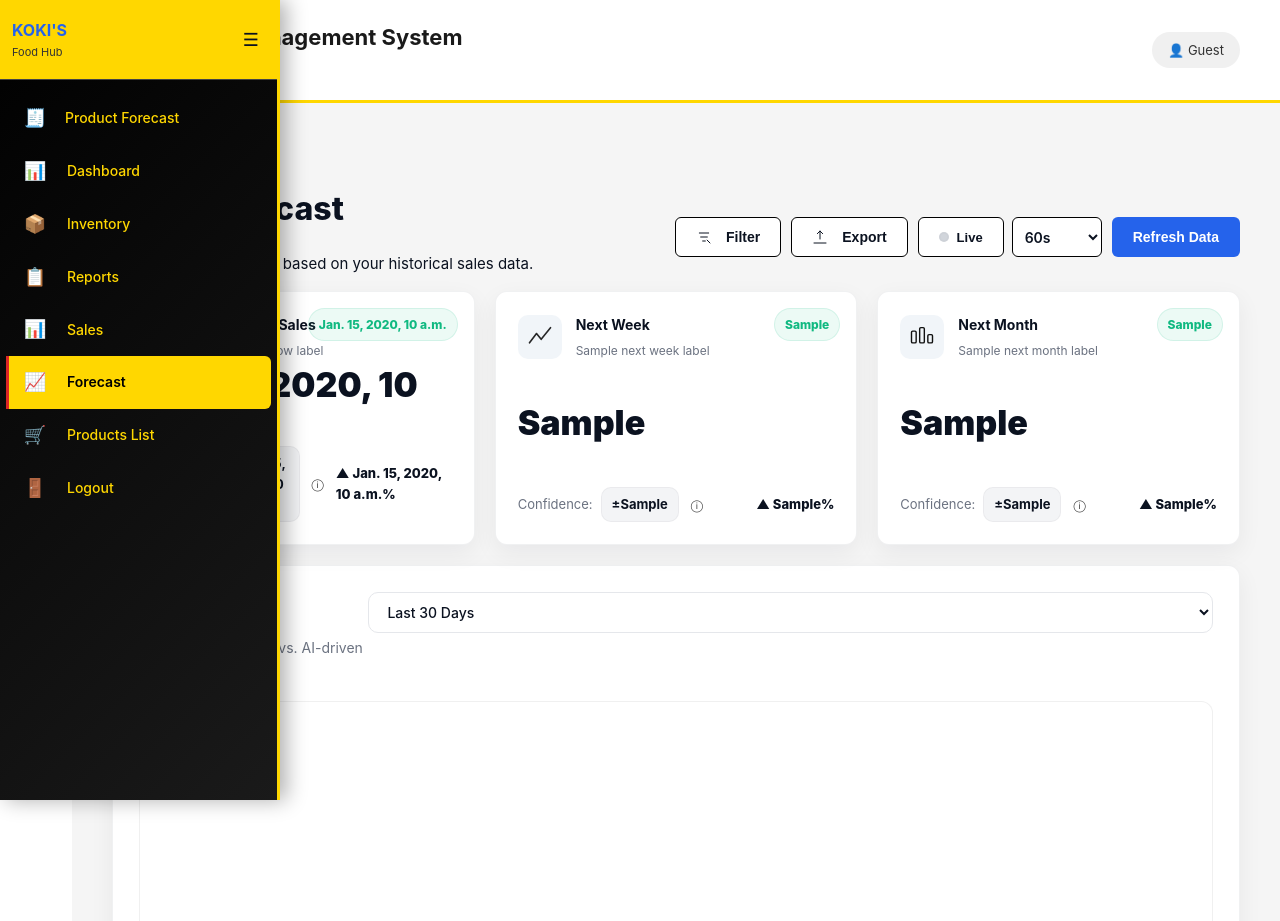
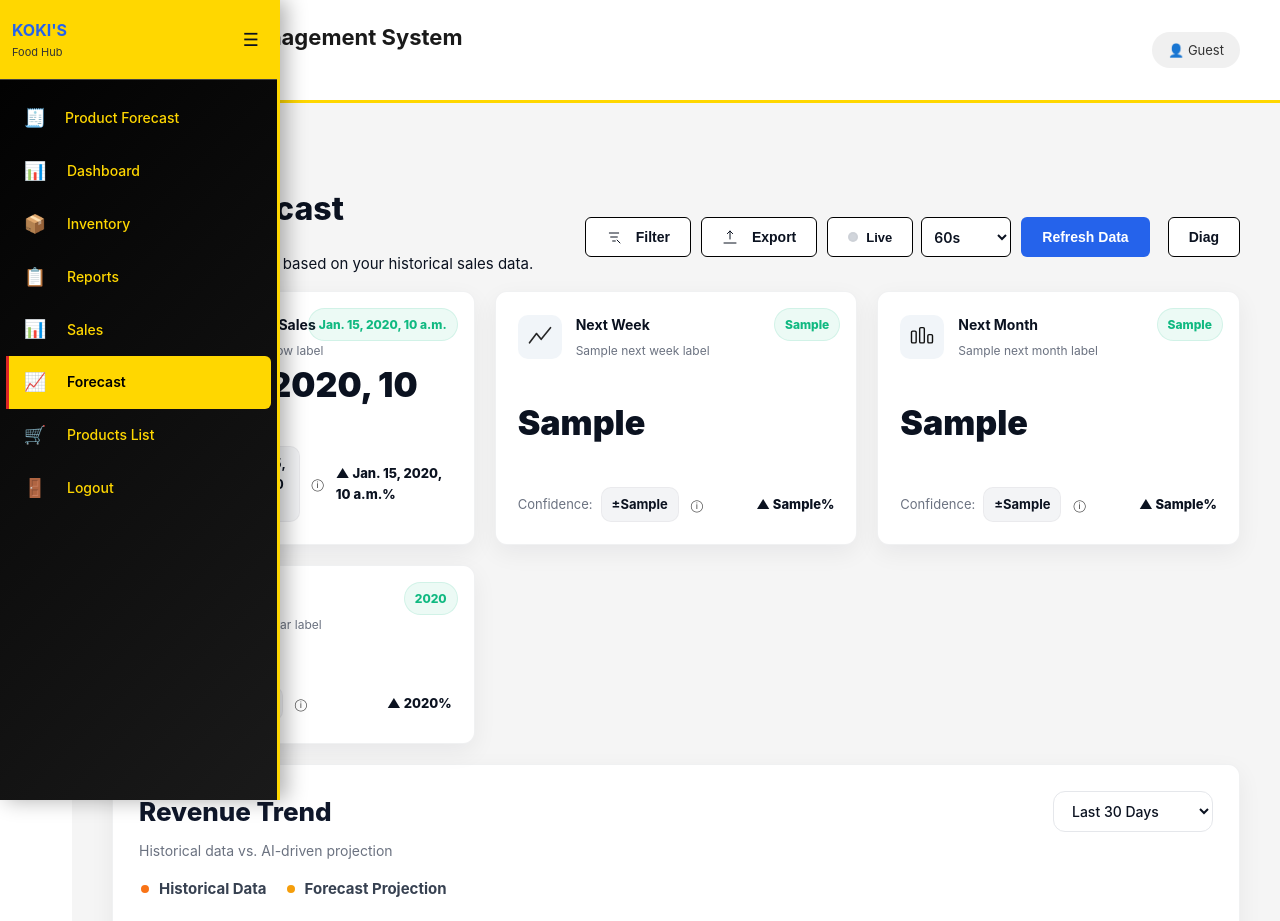
Before and after one commit to jhoanabenedicto3-ai/koki-foodhub, a Django app: template core/templates/pages/forecast.html in a window 1280 px wide. Shown: the top 921 px of the page. Run offline with Django 5.2, Linux system fonts and the light colour scheme; the template is opened without the code that fills it: most values are stand-ins (such as "Sample title", 1, 10 or a date in 2020); parts of the project's set-up code (start-up, migrations or seed data) failed here and were passed over.

Commit message:
Forecast card: update header and legend to match Revenue Trend design; adjust legend colors

```diff
--- a/core/templates/pages/forecast.html
+++ b/core/templates/pages/forecast.html
@@ -44,11 +44,14 @@
       </div>
 
       <button class="btn" id="refreshForecastBtn" style="background:#2563eb; color:#fff; border-color:transparent;">Refresh Data</button>
+      <button class="btn btn-ghost" id="btnDiag" title="Show diagnostics" style="margin-left:8px;">Diag</button>
     </div>
+
+    <div id="forecast-debug-panel" style="display:none; position:fixed; right:20px; bottom:20px; width:420px; max-height:56vh; overflow:auto; background:#fff; border:1px solid rgba(15,23,36,0.06); box-shadow:0 10px 30px rgba(2,6,23,0.08); border-radius:12px; padding:12px; z-index:9999; font-family:ui-monospace, SFMono-Regular, Menlo, Monaco, 'Roboto Mono', 'Courier New', monospace; font-size:12px;"> <div style="display:flex; justify-content:space-between; align-items:center; margin-bottom:8px;"><strong>Forecast Debug</strong><button id="closeDebug" class="btn btn-ghost" style="padding:4px 6px;">Close</button></div><pre id="forecastDebugJson" style="white-space:pre-wrap; word-break:break-word;">No payload yet</pre></div>
   </div>
 
     <!-- Forecast hero cards (three-up layout matching mock) -->
-    <div class="forecast-hero-grid" style="display:grid;grid-template-columns:repeat(3,1fr);gap:20px;align-items:stretch;">
+    <div class="forecast-hero-grid" style="display:grid;grid-template-columns:repeat(4,1fr);gap:20px;align-items:stretch;">
 
       <div class="forecast-hero-card" style="width:100%;">
         <div class="hero-pct"><span class="growth-badge {% if today_growth_positive %}growth-up{% else %}growth-down{% endif %}">{{ today_growth_pct_display }}</span></div>
@@ -59,10 +62,10 @@
             <div class="hero-date">{{ tomorrow_label }}</div>
           </div>
         </div>
-        <div class="hero-amount">{{ today_forecast_revenue_display }}</div>
+        <div class="hero-amount" id="hero-tomorrow-amount">{{ today_forecast_revenue_display }}</div>
         <div class="hero-row-bottom">
-          <div class="hero-sub">Confidence: <span class="conf-pill">±{{ today_confidence_margin_display }}</span> <span class="muted info" title="Confidence interval">ⓘ</span></div>
-          <div class="hero-trend">▲ {{ today_confidence_pct }}%</div>
+          <div class="hero-sub">Confidence: <span class="conf-pill" id="hero-tomorrow-margin">±{{ today_confidence_margin_display }}</span> <span class="muted info" title="Confidence interval">ⓘ</span></div>
+          <div class="hero-trend" id="hero-tomorrow-conf-pct">▲ {{ today_confidence_pct }}%</div>
         </div>
       </div>
 
@@ -75,10 +78,10 @@
             <div class="hero-date">{{ next_week_label }}</div>
           </div>
         </div>
-        <div class="hero-amount">{{ week_forecast_revenue_display }}</div>
+        <div class="hero-amount" id="hero-week-amount">{{ week_forecast_revenue_display }}</div>
         <div class="hero-row-bottom">
-          <div class="hero-sub">Confidence: <span class="conf-pill">±{{ week_confidence_margin_display }}</span> <span class="muted info" title="Confidence interval">ⓘ</span></div>
-          <div class="hero-trend">▲ {{ week_confidence_pct }}%</div>
+          <div class="hero-sub">Confidence: <span class="conf-pill" id="hero-week-margin">±{{ week_confidence_margin_display }}</span> <span class="muted info" title="Confidence interval">ⓘ</span></div>
+          <div class="hero-trend" id="hero-week-conf-pct">▲ {{ week_confidence_pct }}%</div>
         </div>
       </div>
 
@@ -91,26 +94,59 @@
             <div class="hero-date">{{ next_month_label }}</div>
           </div>
         </div>
-        <div class="hero-amount">{{ month_forecast_revenue_display }}</div>
+        <div class="hero-amount" id="hero-month-amount">{{ month_forecast_revenue_display }}</div>
         <div class="hero-row-bottom">
-          <div class="hero-sub">Confidence: <span class="conf-pill">±{{ month_confidence_margin_display }}</span> <span class="muted info" title="Confidence interval">ⓘ</span></div>
-          <div class="hero-trend">▲ {{ month_confidence_pct }}%</div>
+          <div class="hero-sub">Confidence: <span class="conf-pill" id="hero-month-margin">±{{ month_confidence_margin_display }}</span> <span class="muted info" title="Confidence interval">ⓘ</span></div>
+          <div class="hero-trend" id="hero-month-conf-pct">▲ {{ month_confidence_pct }}%</div>
+        </div>
+      </div>
+
+      <!-- Next Year hero card -->
+      <div class="forecast-hero-card">
+        <div class="hero-pct"><span class="growth-badge {% if year_growth_positive %}growth-up{% else %}growth-down{% endif %}">{{ year_growth_pct_display }}</span></div>
+        <div class="hero-header">
+          <div class="hero-icon"><svg width="28" height="28" viewBox="0 0 24 24" fill="none" xmlns="http://www.w3.org/2000/svg"><rect x="3" y="4" width="18" height="18" rx="3" stroke="#111" stroke-opacity="0.8" stroke-width="1.2" fill="none"/><path d="M8 8h8" stroke="#111" stroke-opacity="0.8" stroke-width="1.2" stroke-linecap="round"/><path d="M8 12h8" stroke="#111" stroke-opacity="0.8" stroke-width="1.2" stroke-linecap="round"/></svg></div>
+          <div class="hero-meta">
+            <div class="hero-title">Next Year</div>
+            <div class="hero-date">{{ next_year_label }}</div>
+          </div>
+        </div>
+        <div class="hero-amount" id="hero-year-amount">{{ year_forecast_revenue_display }}</div>
+        <div class="hero-row-bottom">
+          <div class="hero-sub">Confidence: <span class="conf-pill" id="hero-year-margin">±{{ year_confidence_margin_display }}</span> <span class="muted info" title="Confidence interval">ⓘ</span></div>
+          <div class="hero-trend" id="hero-year-conf-pct">▲ {{ year_confidence_pct }}%</div>
         </div>
       </div>
 
     </div>
 
     <div class="card chart-card" style="grid-column: 1 / -1;">
-      <div style="display: flex; justify-content: space-between; align-items: flex-start; margin-bottom: 20px;">
-        <div>
-          <h2 style="margin: 0 0 6px 0; font-size: 24px; font-weight: 800; color: #111827;">Sales Trend</h2>
-          <p style="margin: 0; color: #6b7280; font-size: 14px;">Historical daily sales vs. AI-driven projection</p>
+      <div style="display:flex; justify-content:space-between; align-items:flex-start; margin-bottom: 20px; gap: 18px;">
+        <div style="flex:1;">
+          <h2 style="margin: 0 0 8px 0; font-size: 26px; font-weight: 800; color: #0f172a;">Revenue Trend</h2>
+          <p style="margin: 0; color: #6b7280; font-size: 14px;">Historical data vs. AI-driven projection</p>
+
+          <div style="display:flex; gap:18px; align-items:center; margin-top:14px;">
+            <div style="display:flex; gap:8px; align-items:center;">
+              <span class="legend-swatch actual" style="width:12px; height:12px; border-radius:999px; display:inline-block; vertical-align:middle; box-shadow:none; border:2px solid #fff;"></span>
+              <span style="color:#374151; font-weight:700;">Historical Data</span>
+            </div>
+            <div style="display:flex; gap:8px; align-items:center;">
+              <span class="legend-swatch predicted" style="width:12px; height:12px; border-radius:999px; display:inline-block; vertical-align:middle; border:2px solid #fff;"></span>
+              <span style="color:#374151; font-weight:700;">Forecast Projection</span>
+            </div>
+          </div>
+
+          <div id="forecastStatus" class="forecast-error" style="display:none; margin-top:10px;"></div>
         </div>
-        <select id="rangeSelect" class="btn" style="min-width:150px; padding:10px 14px; border: 1.5px solid #e5e7eb; border-radius: 10px; background: #fff; font-weight: 500; cursor: pointer;">
-          <option>Last 7 Days</option>
-          <option selected>Last 30 Days</option>
-          <option>Last 90 Days</option>
-        </select>
+
+        <div style="flex:0 0 auto;">
+          <select id="rangeSelect" class="btn" style="min-width:160px; padding:10px 14px; border: 1.5px solid #e5e7eb; border-radius: 12px; background: #fff; font-weight: 500; cursor: pointer;">
+            <option>Last 7 Days</option>
+            <option selected>Last 30 Days</option>
+            <option>Last 90 Days</option>
+          </select>
+        </div>
       </div>
       <div style="position: relative;">
         <div class="chart-area">
@@ -186,11 +222,12 @@
       window._serverDaily = {{ daily_revenue_json|safe }} || {{ daily_json|safe }} || null;
       window._serverWeekly = {{ weekly_revenue_json|safe }} || {{ weekly_json|safe }} || null;
       window._serverMonthly = {{ monthly_revenue_json|safe }} || {{ monthly_json|safe }} || null;
+      window._serverYearly = {{ yearly_revenue_json|safe }} || null;
       // Expose today's forecast revenue (currency) so client can sanity-check scaling
       window._todayForecastRevenue = {{ today_forecast_revenue|default:0 }};
     </script>
     <script src="https://cdn.jsdelivr.net/npm/chart.js"></script>
-    <script src="{% static 'core/js/forecast_chart_init.js' %}?v={% now 'U' %}"></script>
+    <script src="{% static 'core/js/forecast_chart_init_v2.js' %}?v={% now 'U' %}"></script>
 
     <style>
       .overview-grid .overview-card .card-icon { width:44px; height:44px; border-radius:8px; background:rgba(15,23,36,0.03); display:flex; align-items:center; justify-content:center; }
@@ -234,7 +271,7 @@
       .card.chart-card #rangeSelect { border-radius:10px; padding:8px 12px; border:1px solid rgba(15,23,36,0.06); background:#fff; box-shadow:none; min-width:140px; }
       .legend-row{ gap:12px; align-items:center; }
       .legend-swatch{ width:12px; height:12px; border-radius:12px; box-shadow:none; }
-      .legend-swatch.actual{ background:#FF8C42; }
+      .legend-swatch.actual{ background:#0f172a; }
       .legend-swatch.predicted{ background:#FF8C42; }
       .legend-item span.muted{ font-size:13px; color:#6b7280; }
       .card.chart-card #rangeSelect { border-radius:10px; padding:8px 12px; border:1px solid rgba(15,23,36,0.06); background:#fff; box-shadow:0 6px 18px rgba(16,24,40,0.03); min-width:140px; }
@@ -278,7 +315,7 @@
       .debug-panel{ font-family: ui-monospace, SFMono-Regular, Menlo, Monaco, 'Roboto Mono', 'Courier New', monospace; font-size:12px; }
 
       /* Hero tweaks */
-      .forecast-hero-grid{ display:grid; grid-template-columns:repeat(3,1fr); gap:20px; align-items:stretch; margin-bottom:28px; }
+      .forecast-hero-grid{ display:grid; grid-template-columns:repeat(4,1fr); gap:20px; align-items:stretch; margin-bottom:28px; }
       .forecast-hero-card{ background:#fff; border-radius:16px; padding:20px 22px; box-shadow:0 6px 18px rgba(16,24,40,0.04); border:1px solid #eef2f6; min-height:140px; position:relative; display:flex; flex-direction:column; justify-content:space-between; }
       .forecast-hero-card .hero-icon{ width:44px; height:44px; border-radius:10px; background:linear-gradient(180deg,#eef7ff,#f8fbff); display:flex; align-items:center; justify-content:center; box-shadow:0 2px 6px rgba(16,24,40,0.03); }
       .forecast-hero-card .hero-title{ font-size:13px; font-weight:800; }
```
